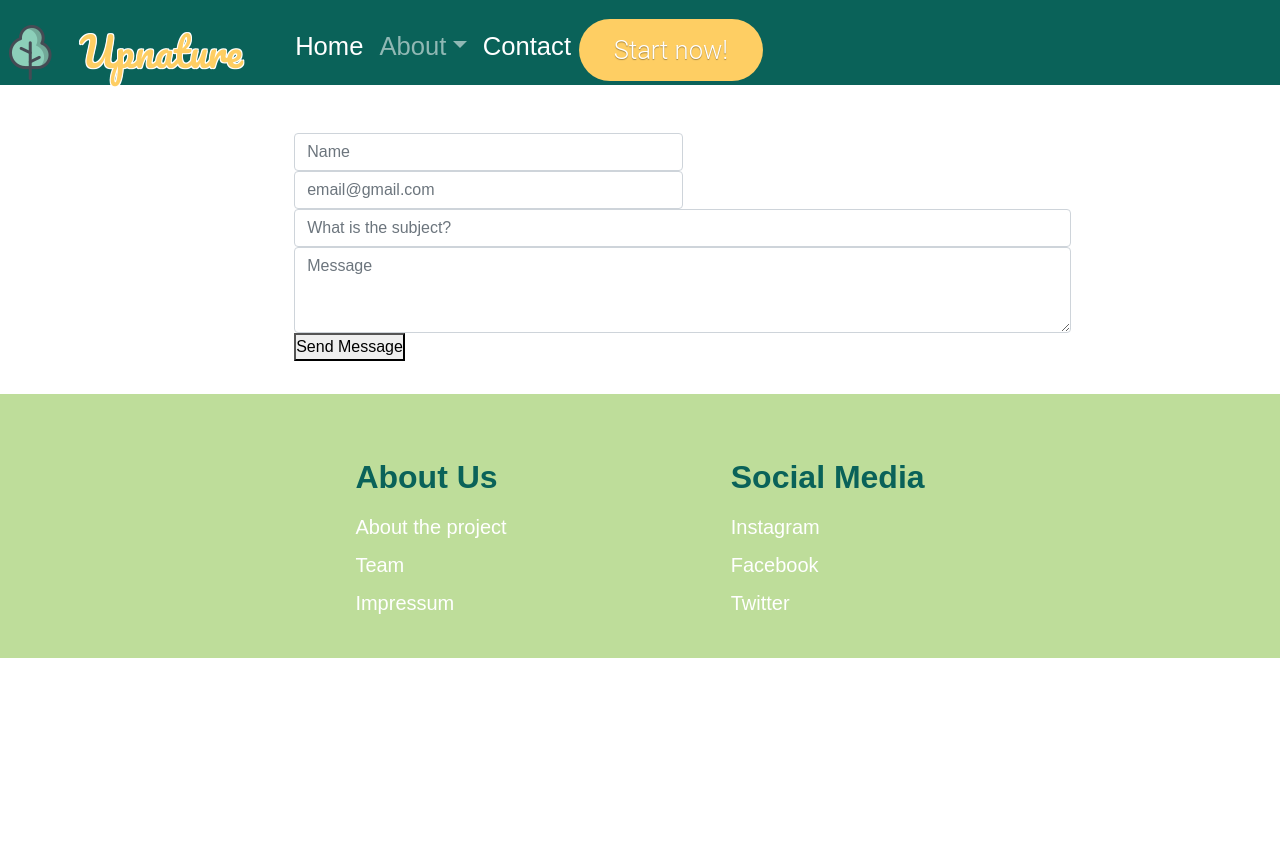
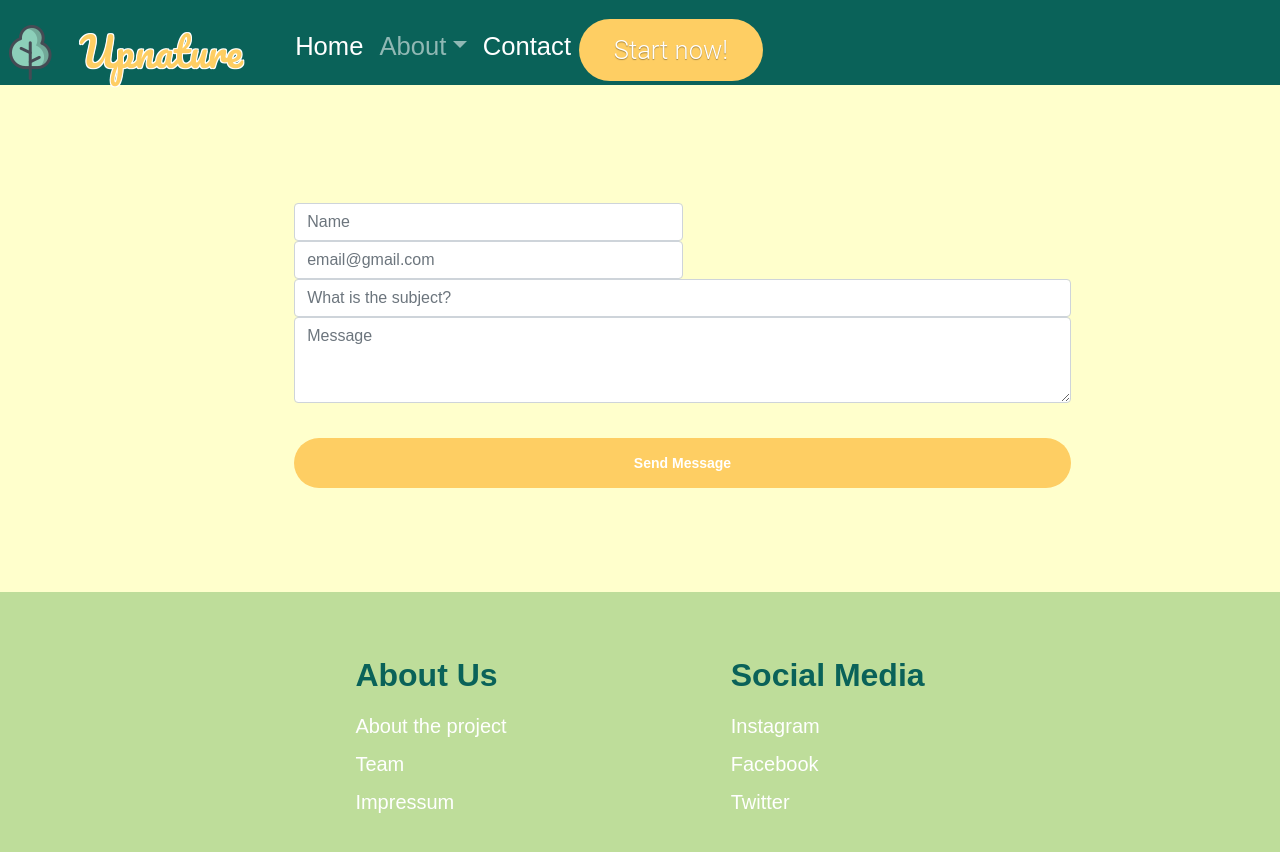
Before and after one commit to carlos-celfo/Upnature, a React (Create React App) app: page /contact in a window 1280 px wide. Shown: the top 852 px of the page. Before the commit the page ends 800 px from the top, so only its background shows below. Built offline with nearby package versions, Linux system fonts and the light colour scheme.

Commit message:
Added a alert and reset function to Contact Form, some styling

```diff
--- /dev/null
+++ b/src/components/Contact/Contactform.css
@@ -0,0 +1,31 @@
+.ContactForm{
+    background-color:#ffffcc;
+    padding: 70px 0;
+}
+
+.bt-submit {
+    display:inline-block;
+    padding:0.3em 1.2em;
+    margin:0 0.1em 0.1em 0;
+    border:0.16em solid rgba(255,255,255,0);
+    border-radius:2em;
+    color: #fff ;
+    position: relative;
+    font-weight: 700;    font-size: 14px;
+    border-radius: 100px;
+    background: linear-graient(135deg, #FF305B, #f11946, #FF305B, #f95678, #f11946);
+    background-size: 400% 400%;
+    margin-top: 35px;
+    background-color: #fece63;
+    width: 100%;
+    transition: all .5s ease;
+    height: 50px;
+    outline:none;
+}
+
+.bt-submit:hover {
+    animation: gradient 8s ease infinite;
+    color: #fff;
+    border-color: rgb(248, 154, 30);
+
+}
--- a/src/components/Contact/Contactform.js
+++ b/src/components/Contact/Contactform.js
@@ -1,6 +1,7 @@
-import React, { Component } from 'react';
+import React, { useState } from 'react';
 import { Container, Row, Col , Form, } from 'react-bootstrap';
 import { useForm } from 'react-hook-form';
+import Contactform from './Contactform.css';
 
 
 const ContactForm =() =>{
@@ -10,14 +11,16 @@ const ContactForm =() =>{
         reset,
         formState: { errors }
     } = useForm ();
-
+    const [disabled, setDisabled] = useState(false);
     const onSubmit = async (data) =>{
         const { name, email, subject, message } = data;
-
         console.log ('Name: ', name);
         console.log ('Email: ', email);
         console.log ('Subject: ', subject);
         console.log ('Message: ', message);
+        setDisabled(true);
+        reset ();
+        alert('Your message has been sent successfully. We will contact you soon.');
     };
 
     return (
@@ -30,9 +33,9 @@ const ContactForm =() =>{
                                     <Form.Row>
                                     <Form.Group controlId="formGridName" className="col-sm-12 col-md-6">
                                     <Form.Control
-                                    type="text"
-                                    placeholder="Name"
-                                    name="name"
+                                    type='text'
+                                    placeholder='Name'
+                                    name='name'
                                     {...register('name', {
                                             required: { value: true, message: 'Please enter your name'},
                                             maxLength: {
@@ -42,11 +45,11 @@ const ContactForm =() =>{
                                         })}
                                     /> {errors.name && <span className='errorMessage'>{errors.name.message}</span>}
                                     </Form.Group>
-                                    <Form.Group controlId="formGridEmail" className="col-sm-12 col-md-6">
+                                    <Form.Group controlId='formGridEmail' className="col-sm-12 col-md-6">
                                     <Form.Control
-                                        type="email"
-                                        placeholder="email@gmail.com"
-                                        name="email"
+                                        type='email'
+                                        placeholder='email@gmail.com'
+                                        name='email'
                                         {...register('email', {
                                             required: true,
                                             pattern: /^[a-zA-Z0-9.!#$%&’*+/=?^_`{|}~-]+@[a-zA-Z0-9-]+(?:\.[a-zA-Z0-9-]+)*$/
@@ -55,11 +58,11 @@ const ContactForm =() =>{
                                     <span className='errorMessage'>Please enter a valid email address</span>)}
                                 </Form.Group>
                                 </Form.Row>
-                                <Form.Group controlId="formGridSubject">
+                                <Form.Group controlId='formGridSubject'>
                                 <Form.Control
-                                    type="text"
-                                    placeholder="What is the subject?"
-                                    name="subject"
+                                    type='text'
+                                    placeholder='What is the subject?'
+                                    name='subject'
                                     {...register('subject', {
                                             required: {
                                             value: true,
@@ -73,18 +76,18 @@ const ContactForm =() =>{
                                     />{errors.subject && (
                                     <span className='errorMessage'>{errors.subject.message}</span>)}
                                 </Form.Group>
-                                <Form.Group controlId="exampleForm.message">
+                                <Form.Group controlId='exampleForm.message'>
                                 <Form.Control
-                                    as="textarea"
-                                    rows="3"
-                                    placeholder="Message"
-                                    name="message"
+                                    as='textarea'
+                                    rows='3'
+                                    placeholder='Message'
+                                    name='message'
                                     {...register('message', {
                                                 required: true
                                     })}
                                 />{errors.message && <span className='errorMessage'>Please enter a message</span>}
                             </Form.Group>
-                            <button className="bt-submit" type="submit" >
+                            <button className='bt-submit' type='submit' >
                                 Send Message
                             </button>
 
```
